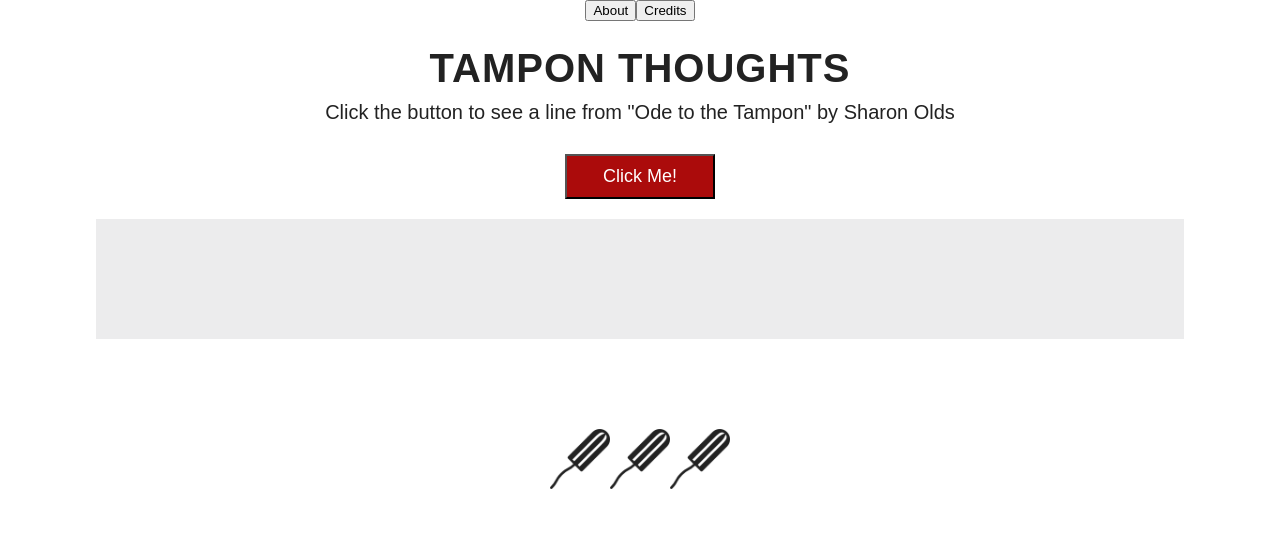
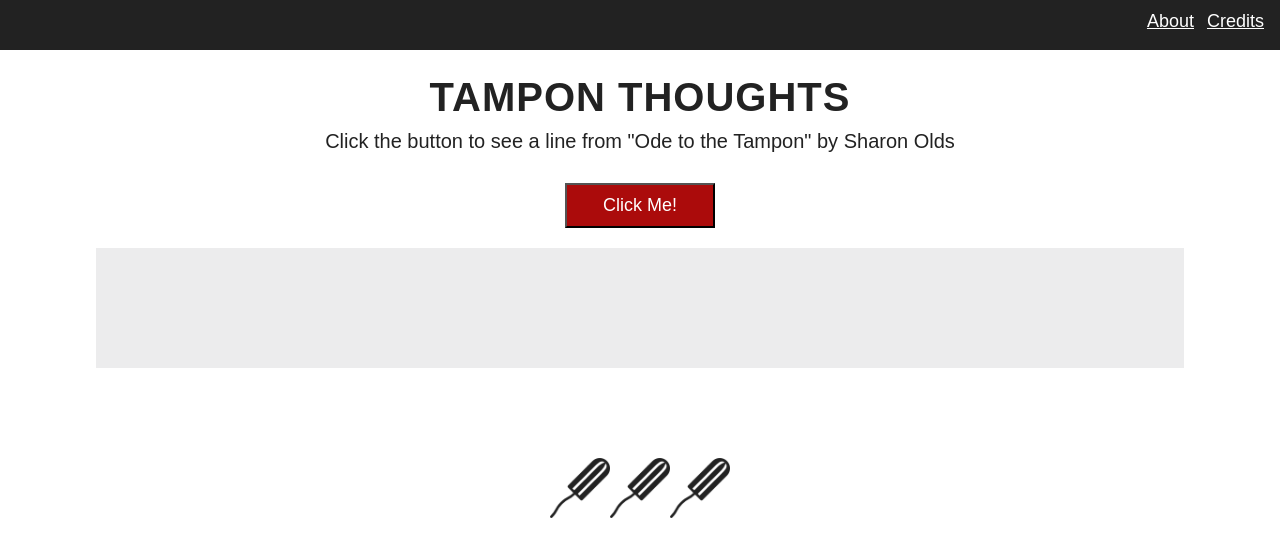
Before and after one commit to MollyJeanB/tampon-thoughts, a React (Create React App) app: page / in a window 1280 px wide. Shown: the top 556 px of the page. Built offline with nearby package versions, Linux system fonts and the light colour scheme; a web font is replaced by a local one.

Commit message:
add nav bar

```diff
--- a/src/App.css
+++ b/src/App.css
@@ -77,3 +77,27 @@ button, .poem-text, .explain, h1 {
 .button-contain {
   height: 90px;
 }
+
+.nav-bar {
+  width: 100%;
+  height: 50px;
+  background: #222;
+}
+
+.nav-button, .nav-button-credits {
+  color: white;
+  background: none;
+  position: absolute;
+  border: none;
+  text-decoration: underline;
+  font-size: 18px;
+  top: 10px;
+}
+
+.nav-button {
+  right: 80px
+}
+
+.nav-button-credits {
+  right: 10px;
+}
--- a/src/App.js
+++ b/src/App.js
@@ -79,7 +79,7 @@ scrollToForm(id) {
       <div className="App">
         <div className={"nav-bar"}>
           <button className={"nav-button"} onClick={() => this.scrollToForm("about")}>About</button>
-            <button className={"nav-button"} onClick={() => this.scrollToForm("credits")}>Credits</button>
+            <button className={"nav-button-credits"} onClick={() => this.scrollToForm("credits")}>Credits</button>
         </div>
         <header className="App-header">
           <h1 className="App-title">TAMPON THOUGHTS</h1>
```
